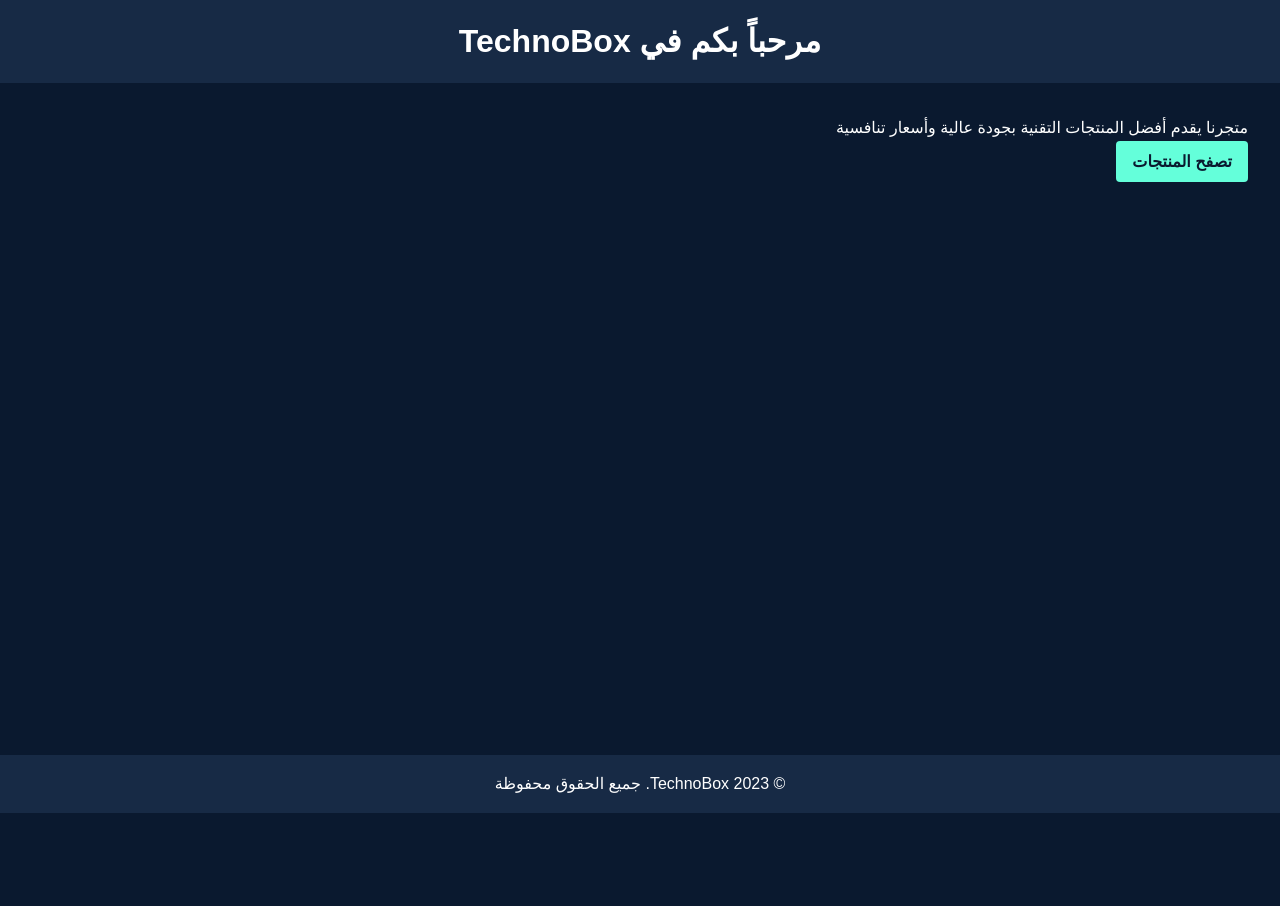
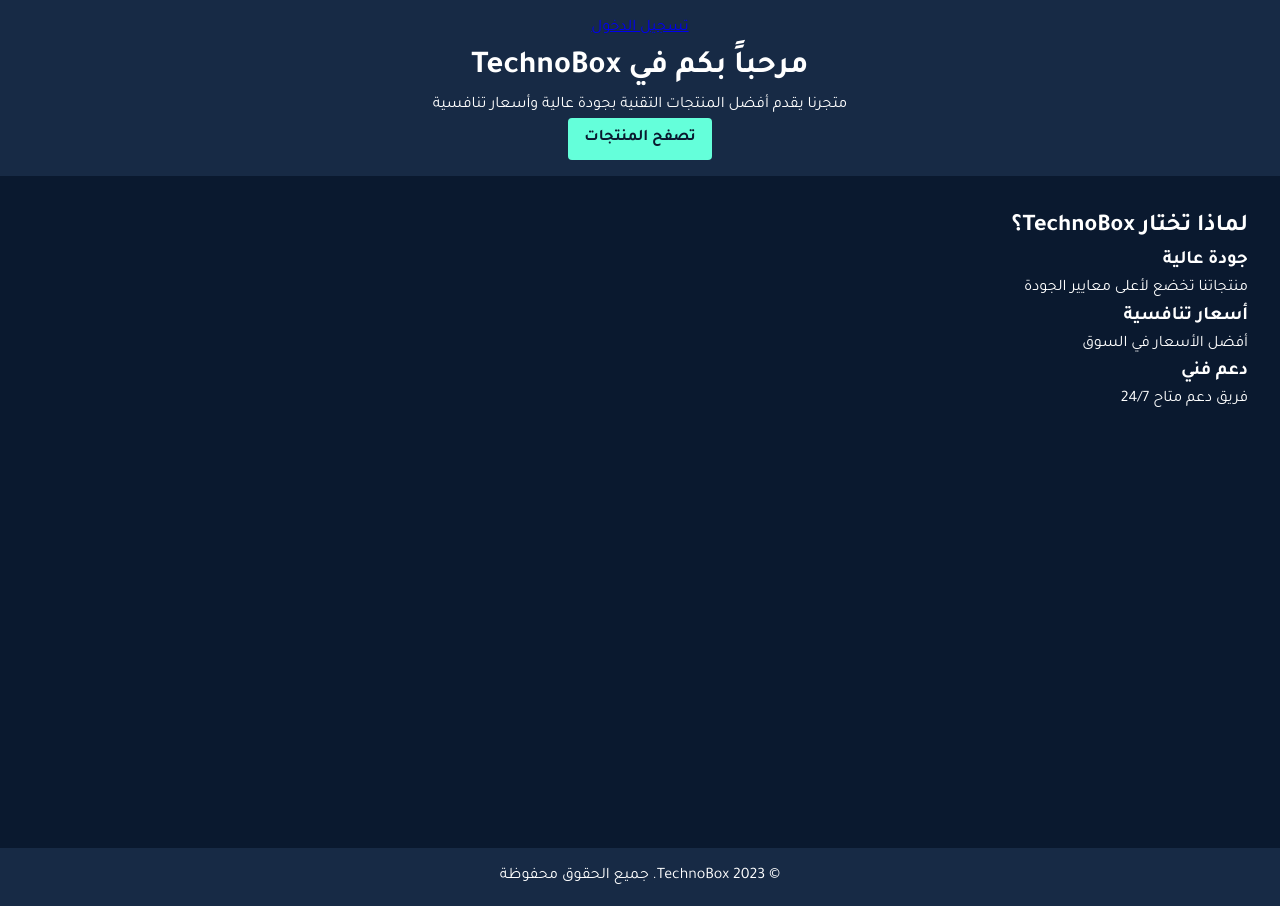
Before and after one commit to f-l7/Test3, a plain HTML site: page index.html in a window 1280 px wide. Before the commit the page ends 813 px from the top, so only its background shows below. Drawn offline with Linux system fonts and the light colour scheme.

Commit message:
Update index.html

```diff
--- a/index.html
+++ b/index.html
@@ -5,15 +5,36 @@
     <meta name="viewport" content="width=device-width, initial-scale=1.0">
     <title>TechnoBox - الرئيسية</title>
     <link rel="stylesheet" href="styles.css">
+    <link href="https://fonts.googleapis.com/css2?family=Tajawal:wght@400;700&display=swap" rel="stylesheet">
 </head>
 <body>
     <header>
-        <h1>مرحباً بكم في TechnoBox</h1>
+        <nav>
+            <a href="login.html" class="login-btn">تسجيل الدخول</a>
+        </nav>
+        <div class="header-content">
+            <h1>مرحباً بكم في TechnoBox</h1>
+            <p>متجرنا يقدم أفضل المنتجات التقنية بجودة عالية وأسعار تنافسية</p>
+            <a href="products.html" class="btn">تصفح المنتجات</a>
+        </div>
     </header>
     <main>
-        <section class="intro">
-            <p>متجرنا يقدم أفضل المنتجات التقنية بجودة عالية وأسعار تنافسية</p>
-            <a href="products.html" class="btn">تصفح المنتجات</a>
+        <section class="features">
+            <h2>لماذا تختار TechnoBox؟</h2>
+            <div class="features-grid">
+                <div class="feature">
+                    <h3>جودة عالية</h3>
+                    <p>منتجاتنا تخضع لأعلى معايير الجودة</p>
+                </div>
+                <div class="feature">
+                    <h3>أسعار تنافسية</h3>
+                    <p>أفضل الأسعار في السوق</p>
+                </div>
+                <div class="feature">
+                    <h3>دعم فني</h3>
+                    <p>فريق دعم متاح 24/7</p>
+                </div>
+            </div>
         </section>
     </main>
     <footer>
```
